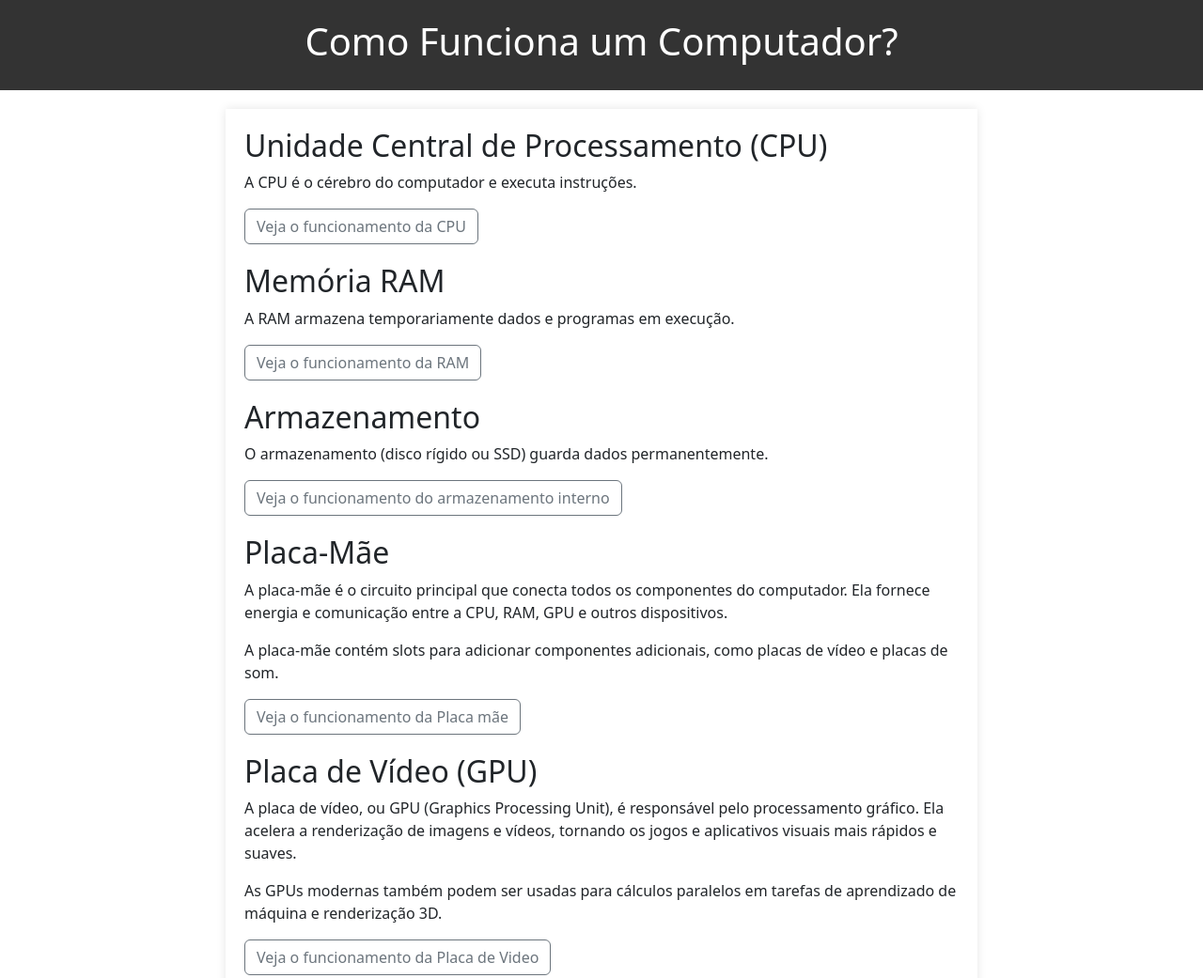
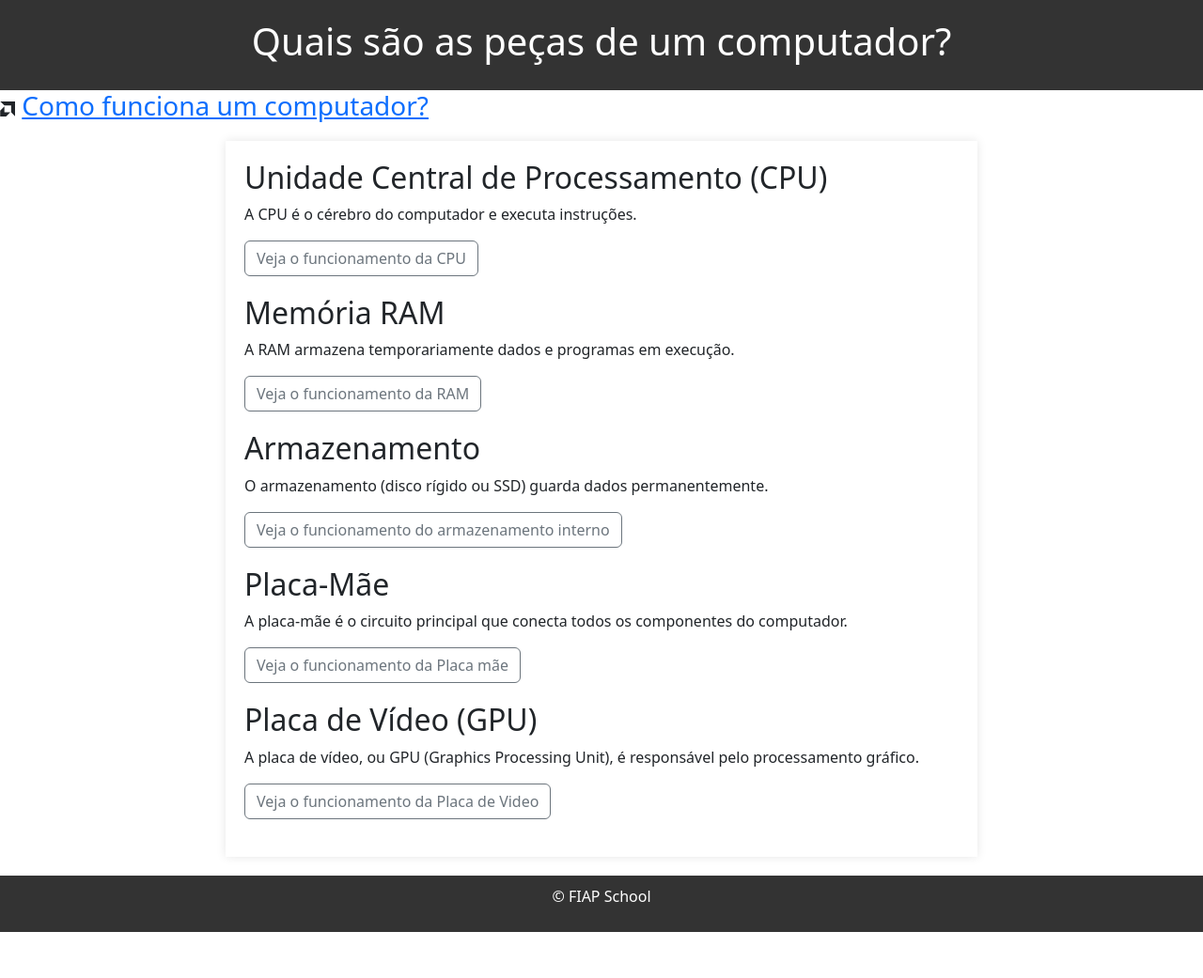
Before and after one commit to giovanialmeid/fiapschool, a plain HTML site: page index.html in a window 1280 px wide. Shown: the top 1041 px of the page at 94% size. After the commit the page ends 992 px from the top, so only its background shows below. Drawn offline with nearby package versions, Linux system fonts and the light colour scheme.

Commit message:
Update index.html

```diff
--- a/index.html
+++ b/index.html
@@ -6,12 +6,17 @@
     <link rel="stylesheet" href="style.css">
     <link href="https://cdn.jsdelivr.net/npm/bootstrap@5.3.2/dist/css/bootstrap.min.css" rel="stylesheet" integrity="sha384-T3c6CoIi6uLrA9TneNEoa7RxnatzjcDSCmG1MXxSR1GAsXEV/Dwwykc2MPK8M2HN" crossorigin="anonymous">
     <script src="https://cdn.jsdelivr.net/npm/bootstrap@5.3.2/dist/js/bootstrap.bundle.min.js" integrity="sha384-C6RzsynM9kWDrMNeT87bh95OGNyZPhcTNXj1NW7RuBCsyN/o0jlpcV8Qyq46cDfL" crossorigin="anonymous"></script>
-    <title>Funcionamento de um Computador</title>
+    <title>Computador</title>
 </head>
 <body>
     <header>
-        <h1>Como Funciona um Computador?</h1>
+        <h1>Quais são as peças de um computador?</h1>
     </header>
+    <nav>
+        <h3><svg xmlns="http://www.w3.org/2000/svg" width="16" height="16" fill="currentColor" class="bi bi-amd" viewBox="0 0 16 16">
+            <path d="m.334 0 4.358 4.359h7.15v7.15l4.358 4.358V0H.334ZM.2 9.72l4.487-4.488v6.281h6.28L6.48 16H.2V9.72Z"/></svg>
+          <a href="comofunfa.html" class="sopraalterar">Como funciona um computador?</a></h3>
+    </nav>
     <main>
         <section id="cpu">
             <h2>Unidade Central de Processamento (CPU)</h2>
@@ -33,15 +38,13 @@
 
         <section id="mae">
             <h2>Placa-Mãe</h2>
-            <p>A placa-mãe é o circuito principal que conecta todos os componentes do computador. Ela fornece energia e comunicação entre a CPU, RAM, GPU e outros dispositivos.</p>
-            <p>A placa-mãe contém slots para adicionar componentes adicionais, como placas de vídeo e placas de som.</p>
+            <p>A placa-mãe é o circuito principal que conecta todos os componentes do computador.</p>
             <button type="button" id="placamae"class="btn btn-outline-secondary">Veja o funcionamento da Placa mãe</button>
         </section>
 
         <section id="pdvideo">
             <h2>Placa de Vídeo (GPU)</h2>
-            <p>A placa de vídeo, ou GPU (Graphics Processing Unit), é responsável pelo processamento gráfico. Ela acelera a renderização de imagens e vídeos, tornando os jogos e aplicativos visuais mais rápidos e suaves.</p>
-            <p>As GPUs modernas também podem ser usadas para cálculos paralelos em tarefas de aprendizado de máquina e renderização 3D.</p>
+            <p>A placa de vídeo, ou GPU (Graphics Processing Unit), é responsável pelo processamento gráfico.</p>
             <button type="button" id="placavideo" class="btn btn-outline-secondary">Veja o funcionamento da Placa de Video</button>
 
         </section>
```
